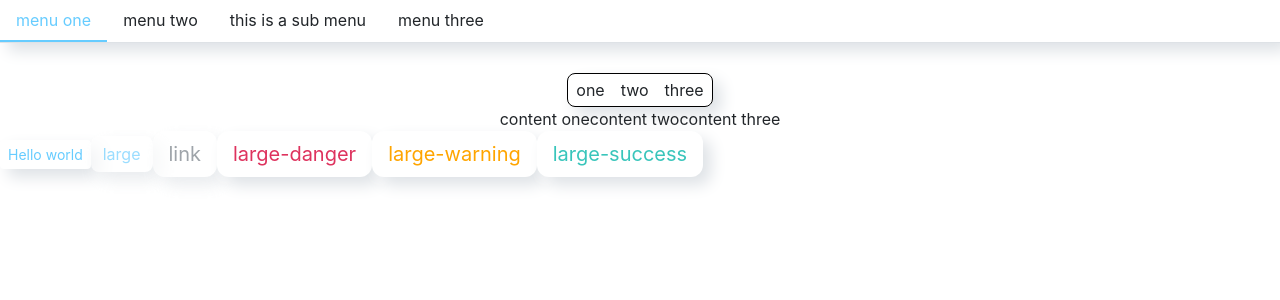
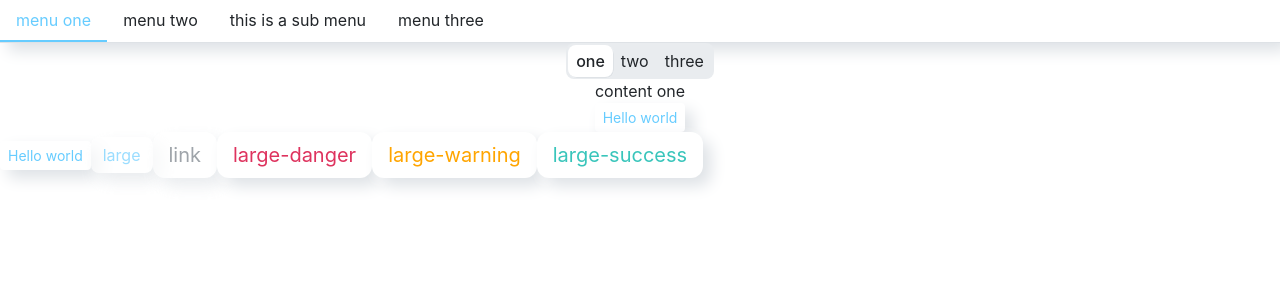
Before and after one commit to dizzy-Lee/sanft, a React (Create React App) app: page / in a window 1280 px wide. Shown: the top 300 px of the page. Built offline with nearby package versions, Linux system fonts and the light colour scheme.

Commit message:
完成tab组件

```diff
--- a/src/App.tsx
+++ b/src/App.tsx
@@ -17,7 +17,7 @@ function App() {
   return (
     <div className="App">
       <SanMenu
-        defaultIndex='0'
+        defaultIndex="0"
         onSelect={index => {
           console.log(index)
         }}
@@ -33,8 +33,19 @@ function App() {
         <SanMenuItem>menu three</SanMenuItem>
       </SanMenu>
 
-      <SanTabs>
-        <SanTabContent title="one">content one</SanTabContent>
+      <SanTabs defaultIndex="0">
+        <SanTabContent title="one">
+          <div>content one</div>
+          <SanButton
+            size={ButtonSize.Small}
+            onClick={e => {
+              e.preventDefault()
+              message.info("hello")
+            }}
+          >
+            Hello world
+          </SanButton>
+        </SanTabContent>
         <SanTabContent title="two">content two</SanTabContent>
         <SanTabContent title="three">content three</SanTabContent>
       </SanTabs>
--- a/src/components/SanMenu/_style.scss
+++ b/src/components/SanMenu/_style.scss
@@ -2,7 +2,6 @@
   display: flex;
   flex-wrap: wrap;
   padding-left: 0;
-  margin-bottom: 30px;
   list-style: none;
   border-bottom: $menu-border-width solid $menu-border-color;
   box-shadow: $menu-box-shadow;
--- a/src/components/SanTab/_style.scss
+++ b/src/components/SanTab/_style.scss
@@ -4,12 +4,18 @@
 
 .san-tabs {
   display: inline-block;
-  border: .0625rem solid black;
-  box-shadow: $btn-box-shadow;
+  padding: .125rem;
   border-radius: $border-radius;
+  background: $gray-200;
   .san-tab-content {
     display: inline-block;
-    margin: $tab-margin;
+    padding: $tab-margin;
+    border-radius: $border-radius;
     cursor: pointer;
   }
+  .active-tab-content {
+    background: $white;
+    box-shadow: $tab-box-shadow;
+    font-weight: $font-weight-bold;
+  }
 }
--- a/src/components/SanTab/tabContent.tsx
+++ b/src/components/SanTab/tabContent.tsx
@@ -1,35 +1,45 @@
-import React, { FC, useContext, useEffect } from "react";
-import classNames from "classnames";
-import { createPortal } from "react-dom";
-import { TabContext } from "./tabs";
+import React, { FC, useContext } from "react"
+import classNames from "classnames"
+import { createPortal } from "react-dom"
+import { TabContext } from "./tabs"
 
-interface TabContent {
-  title: string;
-  index?: string;
-  className?: string;
-  style?: React.CSSProperties;
-  children?: React.ReactNode;
+export interface TabContentProps {
+  title: string
+  index?: string
+  className?: string
+  style?: React.CSSProperties
+  children?: React.ReactNode
 }
 
-let sanTabContentDetail = document.getElementById(
-  "san-tab-content-detail"
-) as Element;
-
-
-const SanTabContent: FC<TabContent> = props => {
-  const { title, index, className, style, children } = props;
-  const classes = classNames("san-tab-content", className);
-  const context = useContext(TabContext);
+const SanTabContent: FC<TabContentProps> = props => {
+  const { title, index, className, style, children } = props
+  const context = useContext(TabContext)
+  const classes = classNames("san-tab-content", className, {
+    'active-tab-content': context.selectedIndex === index
+  })
   const tabsPortal = () => {
-    return createPortal(children, context.tabContentRef!);
-    // return null
-  };
+    if (context.tabContentEle && context.selectedIndex === index) {
+      return createPortal(children, context.tabContentEle)
+    } else {
+      return null
+    }
+  }
+  const handleSelect = () => {
+    if (context.onSelect && typeof index === 'string') {
+      context.onSelect(index)
+    }
+  }
   return (
-    <div className={classes} style={style}>
+    <div
+      className={classes}
+      style={style}
+      onClick={handleSelect}
+    >
       {title}
       {tabsPortal()}
     </div>
-  );
-};
+  )
+}
 
-export default SanTabContent;
+SanTabContent.displayName = "SanTabContent"
+export default SanTabContent
--- a/src/components/SanTab/tabs.tsx
+++ b/src/components/SanTab/tabs.tsx
@@ -1,5 +1,6 @@
-import classNames from "classnames";
-import React, { createContext, FC, Ref, useCallback, useEffect, useRef, useState } from "react";
+import classNames from "classnames"
+import React, { createContext, FC, useEffect, useState } from "react"
+import { TabContentProps } from "./tabContent"
 export interface TabsProps {
   defaultIndex?: string
   className?: string
@@ -7,35 +8,53 @@ export interface TabsProps {
   children?: React.ReactNode
 }
 
+type TabContentDetail = HTMLElement | undefined | null
 interface ITabContext {
-  index?: string
-  onSelect?: Function
-  tabContentRef?: HTMLElement
+  selectedIndex?: string
+  onSelect?: (index:string) => void
+  tabContentEle?: TabContentDetail
 }
 
-export const TabContext = createContext<ITabContext>({})
-const SanTabs: FC<TabsProps> = (props) => {
-  const {
-    defaultIndex,
-    className,
-    style,
-    children
-  } = props
-  // const sanTabContentDetail = useRef(null)
-  const [sanTabContentDetail, setTabContentDetail] = useState(document.body)
+export const TabContext = createContext<ITabContext>({
+  selectedIndex: "0",
+})
+const SanTabs: FC<TabsProps> = props => {
+  const { defaultIndex, className, style, children } = props
+  const [sanTabContentDetail, setTabContentDetail] =
+    useState<TabContentDetail>(null)
+  const [selectedIndex, setSelectedIndex] = useState(defaultIndex)
   useEffect(() => {
-    setTabContentDetail(document.getElementById('san-tab-content-detail')!)
+    setTabContentDetail(document.getElementById("san-tab-content-detail"))
   }, [])
   const classes = classNames("san-tabs", className)
+  const handleSelect = (index: string) => {
+    setSelectedIndex(index)
+  }
   const passedContext: ITabContext = {
-    index: '0',
-    tabContentRef: sanTabContentDetail
+    selectedIndex,
+    tabContentEle: sanTabContentDetail,
+    onSelect: handleSelect,
   }
+
+  const renderChildren = () => {
+    return React.Children.map(children, (child, index) => {
+      const childElement =
+        child as React.FunctionComponentElement<TabContentProps>
+      if (childElement.type.displayName === "SanTabContent") {
+        return React.cloneElement(childElement, {
+          index: index.toString(),
+        })
+      } else {
+        console.error("警告: SanTabs的子元素必须为SanTabContent")
+      }
+    })
+  }
+
   return (
     <div className="san-tab-container">
       <title className={classes} style={style}>
         <TabContext.Provider value={passedContext}>
-        {children}
+          {renderChildren()}
         </TabContext.Provider>
       </title>
       <div id="san-tab-content-detail"></div>
@@ -43,4 +62,7 @@ const SanTabs: FC<TabsProps> = (props) => {
   )
 }
 
+SanTabs.defaultProps = {
+  defaultIndex: "0",
+}
 export default SanTabs
--- a/src/styles/_basicstyle.scss
+++ b/src/styles/_basicstyle.scss
@@ -56,7 +56,7 @@ $font-size-root:              null !default;
 $font-weight-lighter:         lighter !default;
 $font-weight-light:           300 !default;
 $font-weight-normal:          400 !default;
-$font-weight-bold:            700 !default;
+$font-weight-bold:            500 !default;
 $font-weight-bolder:          bolder !default;
 $font-weight-base:            $font-weight-normal !default;
 
@@ -241,6 +241,8 @@ $submenu-box-shadow: 0 2px 4px 0 rgba(0,0,0,.12), 0 0 6px 0 rgba(0,0,0,.04);
 
 // tabs
 $tab-margin: .25rem .5rem !default;
+$tab-box-shadow:              .0625rem .0625rem .01rem $gray-300, .0625rem .0625rem .01rem $white !default;
+// $tab-box-shadow:              .5rem .5rem 1rem $gray-300, .5rem .5rem 1rem $white !default;
 
 //input
 $input-padding-y:                       $btn-padding-y !default;
--- a/src/styles/_initialize.scss
+++ b/src/styles/_initialize.scss
@@ -159,7 +159,7 @@ ol,
 ul,
 dl {
   margin-top: 0;
-  margin-bottom: 1rem;
+  margin-bottom: 0;
 }
 
 ol ol,
```
